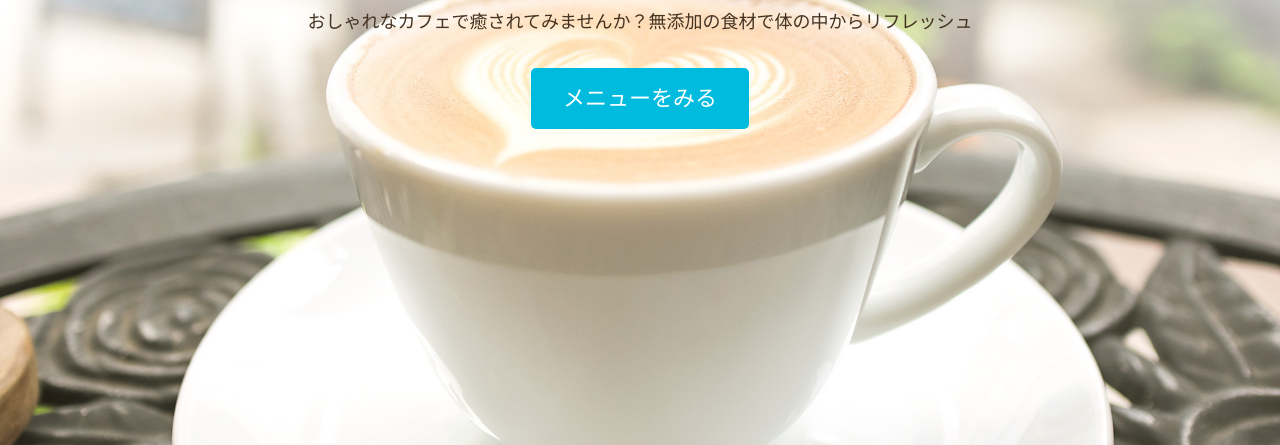
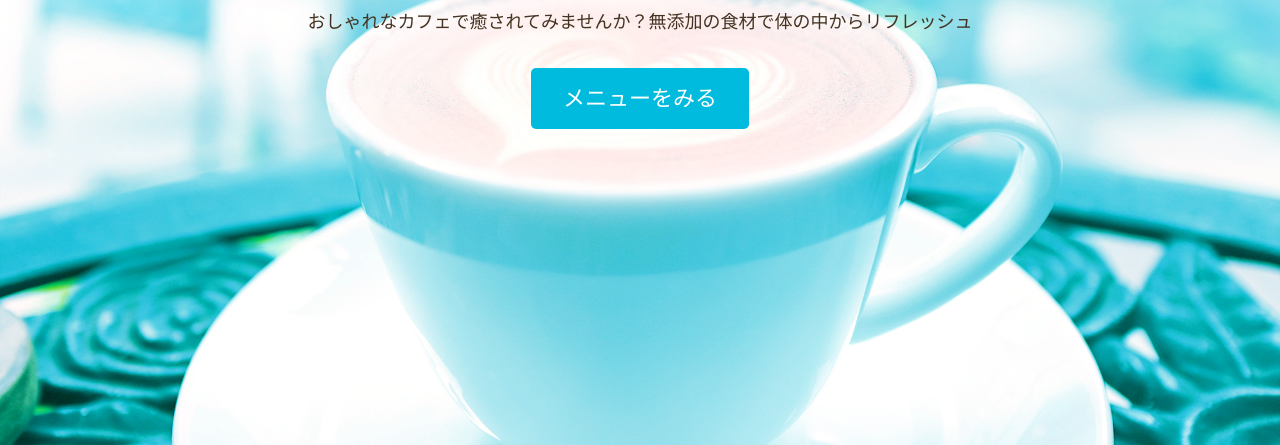
Before and after one commit to altobiz/WCBcafe, a plain HTML site: page index.html in a window 1280 px wide. Shown: the part 355-800 px from the top of the page. Drawn offline with Linux system fonts and the light colour scheme; some packages are replaced by stand-ins of ours.

Commit message:
背景画像に色を重ねてみる

```diff
--- a/css/style.scss
+++ b/css/style.scss
@@ -94,5 +94,7 @@ img{
 
 #home{
   background-image:url(../images/main-bg.jpg);
+  background-color:#0bd;
+  background-blend-mode:hard-light;
   min-height:100vh;
 }
```
Also changed, not shown: css/style.css, 1 other file.
